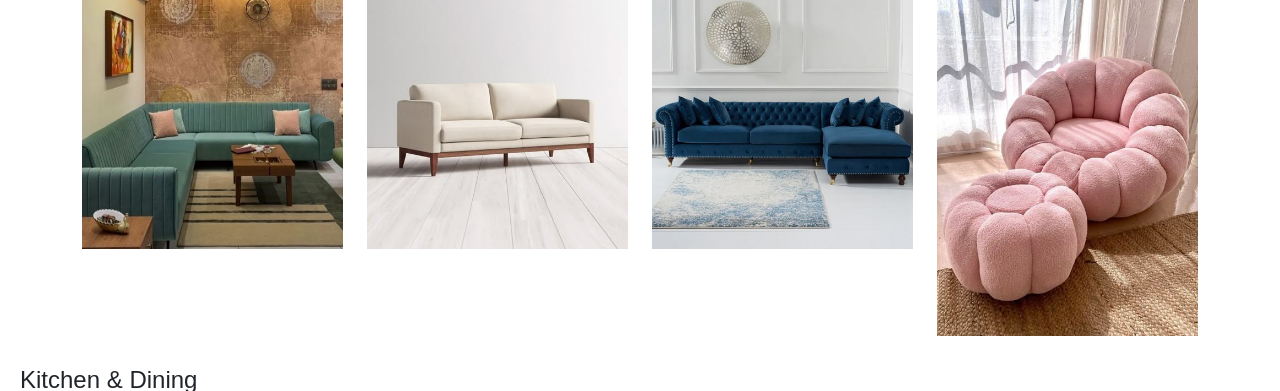
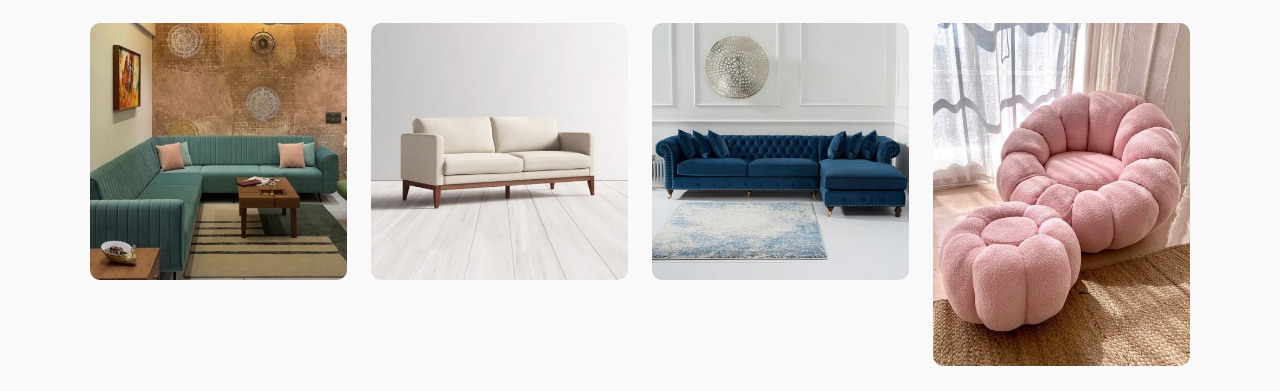
Before and after one commit to susan2006/E-Commerce-Furniture-, a plain HTML site: page index.html in a window 1280 px wide. Shown: the part 243-634 px from the top of the page. Drawn offline with nearby package versions, Linux system fonts and the light colour scheme.

Commit message:
Update style.css

```diff
--- a/style.css
+++ b/style.css
@@ -1,15 +1,25 @@
+
 body {
     font-family: Arial, sans-serif;
+    margin: 0;
     padding: 20px;
+    background-color: #f9f9f9;
 }
 
 img {
     width: 100%;
     height: auto;
-    margin-bottom: 10px;
+    margin: 10px 0;
+    object-fit: cover;
+    border-radius: 10px;
 }
 
-h2 {
-    margin-top: 20px;
-    font-size: 24px;
+.container {
+    padding: 20px;
 }
+
+.row {
+    display: flex;
+    flex-wrap: wrap;
+    justify-content: space-evenly;
+}
```
